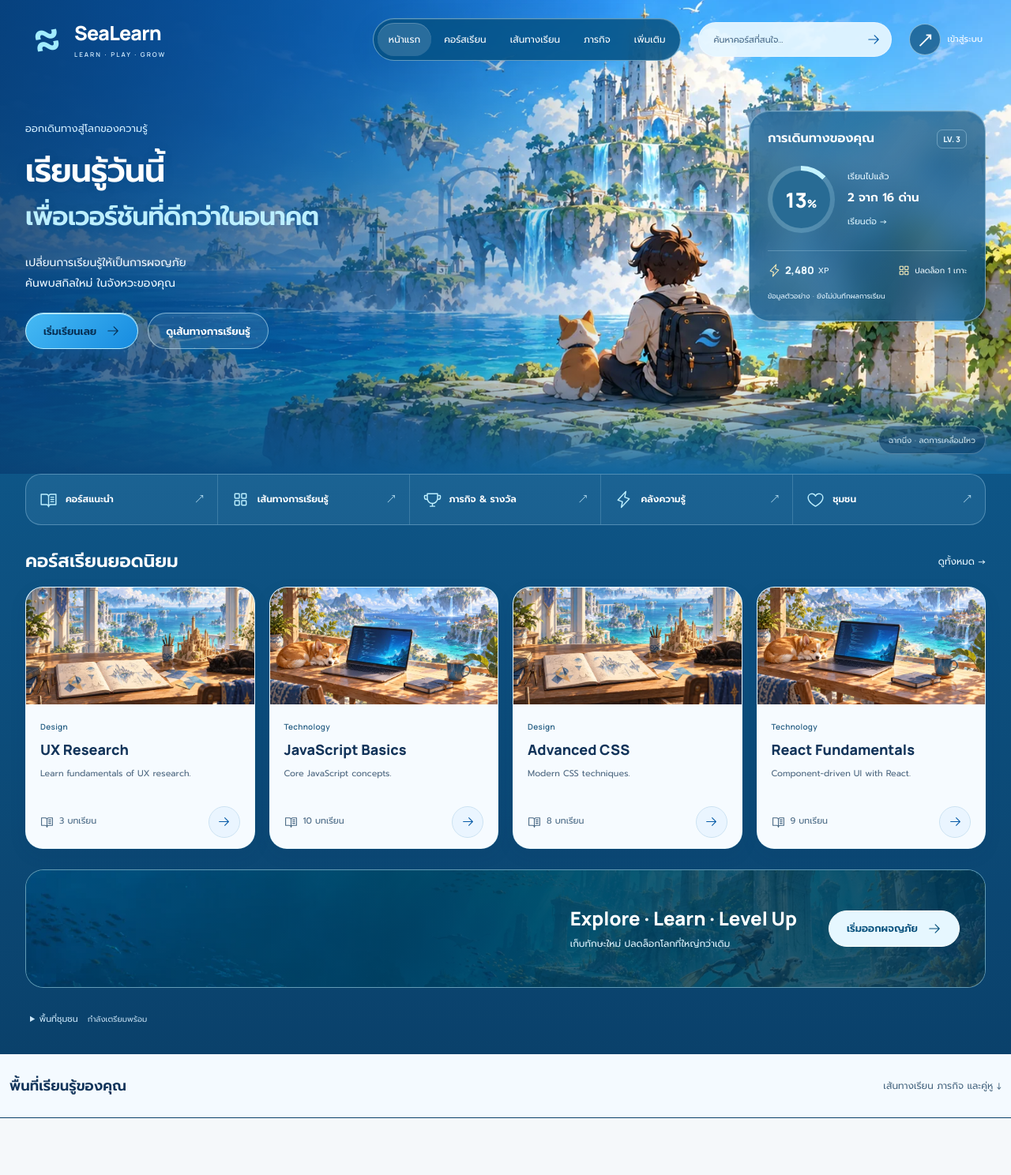
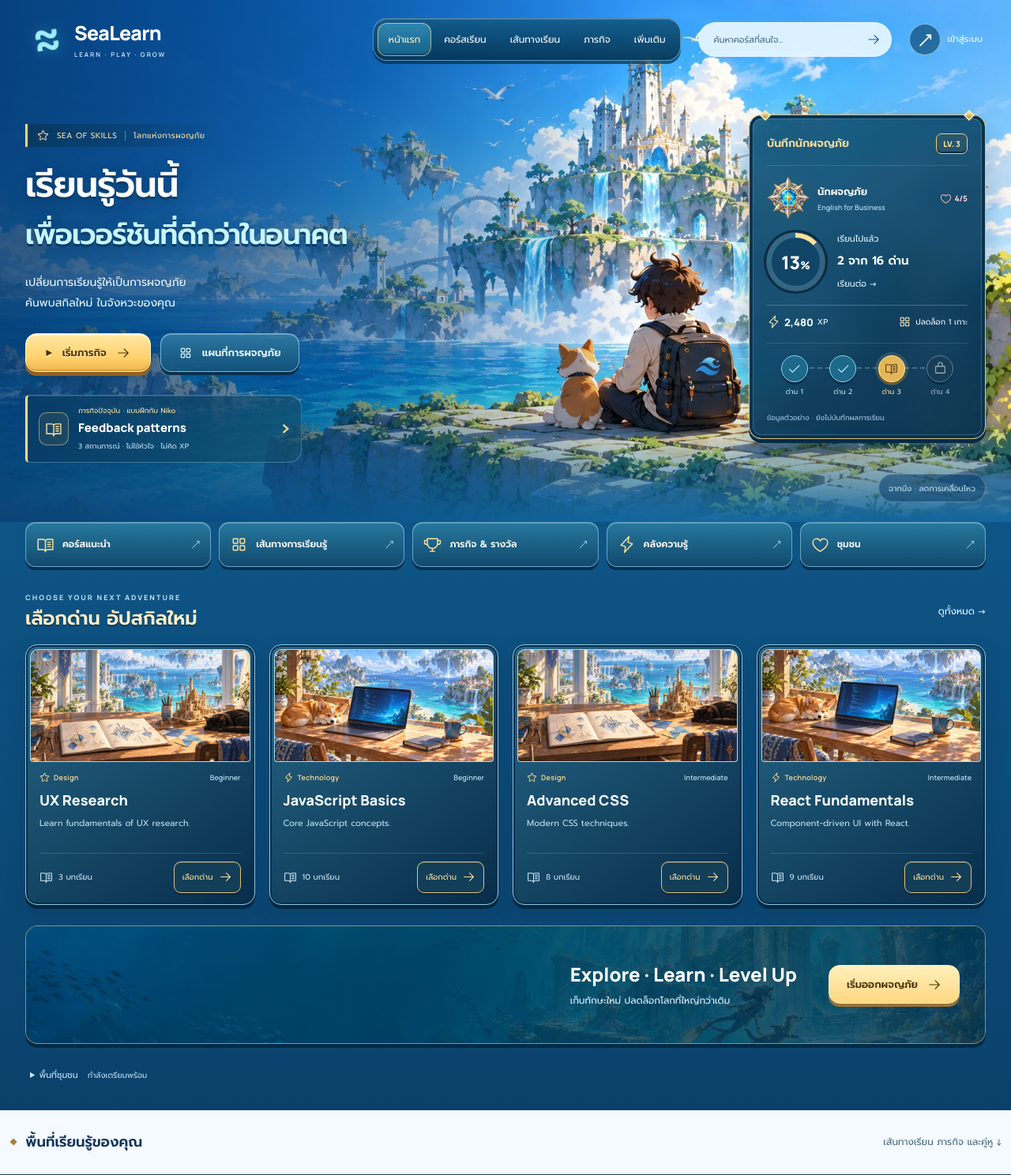
Before and after one commit to grxm2/NextSkill_205_247_261, an ASP.NET Core app: page /Home in a window 1280 px wide. Shown: the whole page at 79% size. Before the commit the page ends 1416 px from the top, so only its background shows below. Run offline with ASP.NET Core 8, Linux system fonts and the light colour scheme; some libraries are stand-ins or nearby versions.

Commit message:
Give SeaLearn a game HUD and playable quest entry

```diff
--- a/NextSkill_205_247_261/Views/Home/Index.cshtml
+++ b/NextSkill_205_247_261/Views/Home/Index.cshtml
@@ -1,7 +1,7 @@
 @model HomeDashboardViewModel
 @{
     ViewData["Title"] = "SeaLearn | โลกแห่งการเรียนรู้";
-    ViewData["PageClass"] = "sealearn-home";
+    ViewData["PageClass"] = "sealearn-home sea-game";
     Layout = "_HomeLayout";
     var currentLesson = Model.Lessons.FirstOrDefault(lesson => lesson.Status == "current");
     var completedCount = Model.Lessons.Count(lesson => lesson.Status == "completed");
@@ -9,6 +9,7 @@
 @section Styles {
     <link rel="stylesheet" href="~/css/journey-path.css" asp-append-version="true" />
     <link rel="stylesheet" href="~/css/sealearn.css" asp-append-version="true" />
+    <link rel="stylesheet" href="~/css/sea-game.css" asp-append-version="true" />
 }
 @section Scripts {
     <script src="~/js/journey-path.js" asp-append-version="true" defer></script>
--- a/NextSkill_205_247_261/Views/Shared/_SeaCourseCard.cshtml
+++ b/NextSkill_205_247_261/Views/Shared/_SeaCourseCard.cshtml
@@ -7,12 +7,12 @@
         <img src="~/images/@thumbnail" alt="" width="768" height="512" loading="lazy" />
     </a>
     <div class="sea-course-info">
-        <span class="sea-category">@Model.Category</span>
+        <div class="sea-course-tags"><span class="sea-category"><span class="icon @(Model.Category == "Technology" ? "icon-lightning" : "icon-star")" aria-hidden="true"></span>@Model.Category</span><span class="sea-difficulty">@Model.Level</span></div>
         <h3><a asp-controller="Home" asp-action="Details" asp-route-id="@Model.Id">@Model.Title</a></h3>
         <p>@Model.Description</p>
         <div class="sea-course-bottom">
             <span><span class="icon icon-book" aria-hidden="true"></span>@Model.Lessons.Count บทเรียน</span>
-            <a asp-controller="Home" asp-action="Details" asp-route-id="@Model.Id" aria-label="ดูรายละเอียด @Model.Title"><span class="icon icon-arrow-right" aria-hidden="true"></span></a>
+            <a asp-controller="Home" asp-action="Details" asp-route-id="@Model.Id" aria-label="ดูรายละเอียด @Model.Title">เลือกด่าน <span class="icon icon-arrow-right" aria-hidden="true"></span></a>
         </div>
     </div>
 </article>
--- a/NextSkill_205_247_261/Views/Shared/_SeaLearnHome.cshtml
+++ b/NextSkill_205_247_261/Views/Shared/_SeaLearnHome.cshtml
@@ -1,5 +1,6 @@
 @model HomeDashboardViewModel
 @{
+    var currentLesson = Model.Lessons.FirstOrDefault(lesson => lesson.Status == "current");
     var accountAction = User.Identity?.IsAuthenticated == true
         ? (User.IsInRole("Admin") ? "AdminDashboard" : "Dashboard") : "Login";
 }
@@ -47,18 +48,28 @@
         </div>
         <div class="sea-hero-inner">
             <div class="sea-hero-copy">
-                <p class="sea-kicker">ออกเดินทางสู่โลกของความรู้</p>
+                <p class="sea-kicker"><span class="icon icon-star" aria-hidden="true"></span> SEA OF SKILLS <span class="sea-kicker-divider" aria-hidden="true"></span> โลกแห่งการผจญภัย</p>
                 <h1 id="sea-title">เรียนรู้วันนี้<br /><span>เพื่อเวอร์ชันที่ดีกว่าในอนาคต</span></h1>
                 <p class="sea-subtitle">เปลี่ยนการเรียนรู้ให้เป็นการผจญภัย<br />ค้นพบสกิลใหม่ ในจังหวะของคุณ</p>
                 <div class="sea-actions">
-                    <a class="sea-button sea-primary" asp-controller="Courses" asp-action="Enrollment">เริ่มเรียนเลย <span class="icon icon-arrow-right" aria-hidden="true"></span></a>
-                    <a class="sea-button sea-secondary" href="#learning-path">ดูเส้นทางการเรียนรู้</a>
+                    <button type="button" class="sea-button sea-primary" data-sea-practice aria-haspopup="dialog"><span class="sea-play" aria-hidden="true">▶</span> <span data-sea-practice-label>เริ่มภารกิจ</span> <span class="icon icon-arrow-right" aria-hidden="true"></span></button>
+                    <a class="sea-button sea-secondary" href="#learning-path"><span class="icon icon-grid" aria-hidden="true"></span> แผนที่การผจญภัย</a>
+                </div>
+                <div class="sea-active-quest">
+                    <span class="sea-quest-mark"><span class="icon icon-book" aria-hidden="true"></span></span>
+                    <div><p>ภารกิจปัจจุบัน · แบบฝึกกับ Niko</p><strong>@currentLesson?.Title</strong><span>3 สถานการณ์ · ไม่ใช้หัวใจ · ไม่คิด XP</span></div>
+                    <span class="sea-quest-direction" aria-hidden="true">›</span>
                 </div>
             </div>
             <aside class="sea-progress sea-glass" aria-labelledby="sea-progress-title">
                 <div class="sea-panel-heading">
-                    <h2 id="sea-progress-title">การเดินทางของคุณ</h2>
+                    <h2 id="sea-progress-title">บันทึกนักผจญภัย</h2>
                     <span class="sea-level">LV. @Model.CurrentLevel</span>
+                </div>
+                <div class="sea-player">
+                    <img src="~/images/sea-compass-emblem.webp" alt="" width="128" height="128" />
+                    <div><strong>@Model.LearnerName</strong><span>English for Business</span></div>
+                    <span class="sea-player-hearts"><span class="icon icon-heart" aria-hidden="true"></span>@Model.Hearts/@Model.MaxHearts</span>
                 </div>
                 <div class="sea-progress-main">
                     <div class="sea-ring" style="--sea-progress: @Model.CourseProgress" role="img" aria-label="ความคืบหน้าตัวอย่าง @Model.CourseProgress เปอร์เซ็นต์">
@@ -70,6 +81,19 @@
                     <span><span class="icon icon-lightning" aria-hidden="true"></span><strong>@Model.TotalXp.ToString("N0")</strong> XP</span>
                     <span><span class="icon icon-grid" aria-hidden="true"></span>ปลดล็อก @Model.UnlockedIslands เกาะ</span>
                 </div>
+                <nav class="sea-mini-map" aria-label="ด่านเรียนใกล้คุณ">
+                    @foreach (var lesson in Model.Lessons.Take(4))
+                    {
+                        @if (lesson.Status == "locked")
+                        {
+                            <span class="sea-map-stop is-locked"><span class="icon icon-lock" aria-hidden="true"></span><small>ด่าน @lesson.Number</small><span class="sr-only">ยังไม่ปลดล็อก</span></span>
+                        }
+                        else
+                        {
+                            <a class="sea-map-stop is-@lesson.Status" href="#lesson-@lesson.Number" aria-label="@(lesson.Status == "completed" ? "ทบทวน" : "ไปยัง") ด่าน @lesson.Number @lesson.Title"><span class="icon @(lesson.Status == "completed" ? "icon-check" : "icon-book")" aria-hidden="true"></span><small>ด่าน @lesson.Number</small></a>
+                        }
+                    }
+                </nav>
                 @if (Model.IsProgressPreview)
                 {
                     <p class="sea-preview">ข้อมูลตัวอย่าง · ยังไม่บันทึกผลการเรียน</p>
@@ -87,7 +111,7 @@
             <a href="#sea-community"><span class="icon icon-heart" aria-hidden="true"></span><strong>ชุมชน</strong><span aria-hidden="true">↗</span></a>
         </nav>
         <section class="sea-courses" id="sea-courses" aria-labelledby="sea-courses-title">
-            <div class="sea-section-top"><h2 id="sea-courses-title">คอร์สเรียนยอดนิยม</h2><a asp-controller="Home" asp-action="Courses">ดูทั้งหมด <span aria-hidden="true">→</span></a></div>
+            <div class="sea-section-top"><div><p class="sea-selection-label">CHOOSE YOUR NEXT ADVENTURE</p><h2 id="sea-courses-title">เลือกด่าน อัปสกิลใหม่</h2></div><a asp-controller="Home" asp-action="Courses">ดูทั้งหมด <span aria-hidden="true">→</span></a></div>
             <div class="sea-course-grid">
                 @foreach (var course in Model.PopularCourses)
                 {
--- /dev/null
+++ b/NextSkill_205_247_261/wwwroot/css/sea-game.css
@@ -0,0 +1,249 @@
+/* Game menu presentation. All progress and unlock states still come from the MVC model. */
+#nextskill-home.sea-game {
+    --game-gold: #ffd57b;
+    --game-gold-edge: #b68635;
+    --game-navy: #083859;
+    --game-blue: #17638c;
+}
+#nextskill-home.sea-game .sea-nav nav {
+    padding: 5px;
+    border-radius: 18px;
+    border-color: #b8eaff70;
+    background: linear-gradient(#145a86eb, #063555ef);
+    box-shadow: inset 0 1px 0 #d7f6ff35, 0 4px 0 #032d4ab3;
+}
+#nextskill-home.sea-game .sea-nav nav > a,
+#nextskill-home.sea-game .sea-more summary { border-radius: 12px; }
+#nextskill-home.sea-game .sea-nav nav > a[aria-current] {
+    color: #fff1c6;
+    background: linear-gradient(#3086b2, #146188);
+    box-shadow: inset 0 0 0 1px #ffdc8eaa, inset 0 -3px 0 #07466b;
+}
+#nextskill-home.sea-game .sea-brand-symbol {
+    text-shadow: 0 3px 0 #075587;
+    filter: drop-shadow(0 0 8px #68e1ff33);
+}
+#nextskill-home.sea-game .sea-hero-inner { min-height: 650px; padding-top: 145px; }
+#nextskill-home.sea-game .sea-hero { min-height: 650px; }
+#nextskill-home.sea-game .sea-kicker {
+    display: inline-flex;
+    align-items: center;
+    gap: 10px;
+    padding: 6px 12px;
+    margin-bottom: 18px;
+    border-left: 3px solid var(--game-gold);
+    color: #ffe3a0;
+    background: linear-gradient(90deg,#063759cc,#06375905);
+    font-size: 10px;
+    letter-spacing: .4px;
+}
+#nextskill-home.sea-game .sea-kicker .icon { width: 15px; height: 15px; }
+#nextskill-home.sea-game .sea-kicker-divider { width: 1px; height: 12px; background: #fff2b95c; }
+#nextskill-home.sea-game .sea-hero h1 {
+    font-size: clamp(37px,3.5vw,51px);
+    text-shadow: 0 3px 0 #063c6b, 0 6px 22px #032d4a55;
+}
+#nextskill-home.sea-game .sea-hero h1 > span { color: #c8f6ff; }
+#nextskill-home.sea-game .sea-button {
+    position: relative;
+    border-radius: 14px;
+    border-width: 1px;
+    min-height: 49px;
+    transition: transform .15s ease, filter .15s ease, box-shadow .15s ease;
+}
+#nextskill-home.sea-game .sea-primary {
+    padding-inline: 25px;
+    color: #4c320b;
+    background: linear-gradient(#ffe9a5, #ffd06b 65%, #efb54d);
+    border-color: #fff2bf;
+    box-shadow: inset 0 2px 0 #fff5d9, inset 0 -2px 0 #da9f37, 0 5px 0 #946121, 0 8px 18px #06314b55;
+    text-shadow: 0 1px 0 #fff2ba;
+}
+#nextskill-home.sea-game .sea-primary:hover {
+    transform: translateY(-2px);
+    filter: brightness(1.06);
+    color: #4c320b;
+    box-shadow: inset 0 2px 0 #fff5d9, inset 0 -2px 0 #da9f37, 0 7px 0 #946121, 0 10px 22px #06314b66;
+}
+#nextskill-home.sea-game .sea-primary:active { transform: translateY(3px); box-shadow: inset 0 2px 0 #fff5d9, 0 2px 0 #946121; }
+#nextskill-home.sea-game .sea-secondary {
+    color: #e8f9ff;
+    background: linear-gradient(#327da4d9,#135278e8);
+    border-color: #a1d9f3ab;
+    box-shadow: inset 0 1px 0 #e2faff55, 0 4px 0 #07314e;
+}
+#nextskill-home.sea-game .sea-secondary:hover { box-shadow: inset 0 1px 0 #e2faff55, 0 6px 0 #07314e; }
+#nextskill-home.sea-game .sea-play { font-size: 14px; filter: drop-shadow(0 1px 0 #ffebaa); }
+#nextskill-home.sea-game .sea-active-quest {
+    max-width: 350px;
+    display: flex;
+    align-items: center;
+    gap: 12px;
+    margin-top: 29px;
+    padding: 12px 14px;
+    border: 1px solid #a4deff55;
+    border-left: 3px solid #ffdc86;
+    border-radius: 5px 16px 16px 5px;
+    background: linear-gradient(100deg,#073c66ed,#134f6db8);
+    box-shadow: inset 0 1px 0 #e2f6ff22, 0 8px 24px #04375222;
+}
+#nextskill-home.sea-game .sea-quest-mark {
+    display: grid;
+    place-items: center;
+    width: 38px;
+    height: 42px;
+    flex-shrink: 0;
+    border: 1px solid #ffe3a47a;
+    border-radius: 10px;
+    background: #c299411a;
+    color: #ffe3a4;
+}
+#nextskill-home.sea-game .sea-active-quest p { margin: 0 0 3px; font-size: 9px; color: #ffe3a4; }
+#nextskill-home.sea-game .sea-active-quest strong { display: block; font: 800 15px/1.5 Manrope,sans-serif; color: #fff; }
+#nextskill-home.sea-game .sea-active-quest div > span { display: block; margin-top: 4px; font-size: 9px; color: #c7e4f6; }
+#nextskill-home.sea-game .sea-quest-direction { margin-left: auto; font-size: 28px; color: #ffda8a; }
+#nextskill-home.sea-game .sea-progress {
+    position: relative;
+    padding: 23px 22px 18px;
+    background: linear-gradient(145deg,#155b81eb,#062d4cf2);
+    border: 1px solid #e1bf78;
+    border-radius: 16px;
+    box-shadow: inset 0 0 0 4px #06324e, inset 0 0 0 5px #99d3ed40, 0 5px 0 #042b47, 0 15px 35px #00335140;
+}
+#nextskill-home.sea-game .sea-progress::before,
+#nextskill-home.sea-game .sea-progress::after {
+    content: '';
+    position: absolute;
+    width: 10px;
+    height: 10px;
+    background: linear-gradient(135deg,#fff0bb,#b98431);
+    border: 2px solid #ffe7a7;
+    transform: rotate(45deg);
+    top: -5px;
+    pointer-events: none;
+}
+#nextskill-home.sea-game .sea-progress::before { left: 15px; }
+#nextskill-home.sea-game .sea-progress::after { right: 15px; }
+#nextskill-home.sea-game .sea-panel-heading { padding-bottom: 14px; border-bottom: 1px solid #9ccbe933; }
+#nextskill-home.sea-game .sea-panel-heading h2 { font-size: 14px; color: #ffdf9a; }
+#nextskill-home.sea-game .sea-level { padding: 5px 8px; border: 1px solid #eed08d; color: #ffe4a4; background: #7e612622; box-shadow: inset 0 -2px 0 #052840; }
+#nextskill-home.sea-game .sea-player { display: flex; align-items: center; gap: 10px; padding-top: 14px; }
+#nextskill-home.sea-game .sea-player img { width: 54px; height: 54px; object-fit: contain; flex-shrink: 0; }
+#nextskill-home.sea-game .sea-player > div { min-width: 0; }
+#nextskill-home.sea-game .sea-player strong { color: #fff; font-size: 13px; display: block; overflow-wrap: anywhere; }
+#nextskill-home.sea-game .sea-player > div > span { display: block; margin-top: 2px; font: 600 9px/1.5 Manrope,sans-serif; color: #a9d5ec; }
+#nextskill-home.sea-game .sea-player-hearts { margin-left: auto; display: flex; align-items: center; gap: 3px; color: #ffd2d2; font: 800 10px Manrope,sans-serif; white-space: nowrap; }
+#nextskill-home.sea-game .sea-player-hearts .icon { width: 15px; height: 15px; color: #ffb4b1; }
+#nextskill-home.sea-game .sea-progress-main { padding: 16px 0; }
+#nextskill-home.sea-game .sea-ring { width: 73px; height: 73px; background: conic-gradient(#ffe19a calc(var(--sea-progress)*1%),#c5e8f026 0); box-shadow: 0 0 0 1px #ffe39c44, 0 0 0 4px #052d4a; }
+#nextskill-home.sea-game .sea-ring::before { background: #104567; }
+#nextskill-home.sea-game .sea-ring strong { font-size: 23px; }
+#nextskill-home.sea-game .sea-rewards { padding-top: 12px; }
+#nextskill-home.sea-game .sea-mini-map {
+    position: relative;
+    isolation: isolate;
+    display: grid;
+    grid-template-columns: repeat(4,minmax(0,1fr));
+    margin-top: 17px;
+    padding: 15px 4px 5px;
+    border-top: 1px solid #8bc7e333;
+}
+#nextskill-home.sea-game .sea-mini-map::before { content: ''; position: absolute; left: 24px; right: 24px; top: 30px; border-top: 2px dashed #83b6cd66; z-index: -1; }
+#nextskill-home.sea-game .sea-map-stop { display: flex; flex-direction: column; align-items: center; gap: 6px; color: #bce3f5; }
+#nextskill-home.sea-game .sea-map-stop > .icon { width: 33px; height: 33px; padding: 8px; mask-origin: content-box; mask-clip: content-box; background: #d4f2ff; }
+#nextskill-home.sea-game .sea-map-stop { position: relative; }
+#nextskill-home.sea-game .sea-map-stop::before { content: ''; position: absolute; width: 34px; height: 34px; top: 0; background: #1d698a; border: 1px solid #8cd7ee; border-radius: 50%; z-index: -1; box-shadow: 0 3px 0 #032d48; }
+#nextskill-home.sea-game .sea-map-stop small { font-size: 9px; }
+#nextskill-home.sea-game .sea-map-stop.is-current::before { background: #e4b658; border-color: #ffe8a3; box-shadow: 0 3px 0 #7b5c27, 0 0 0 4px #ffdd8b24; }
+#nextskill-home.sea-game .sea-map-stop.is-current > .icon { background: #573b14; }
+#nextskill-home.sea-game .sea-map-stop.is-current small { color: #ffe29b; }
+#nextskill-home.sea-game .sea-map-stop.is-locked { color: #a0bacb; }
+#nextskill-home.sea-game .sea-map-stop.is-locked::before { background: #173e56; border-color: #638299; }
+#nextskill-home.sea-game .sea-map-stop.is-locked > .icon { background: #a0bacb; }
+#nextskill-home.sea-game .sea-preview { margin-top: 13px; font-size: 9px; color: #a7c9df; }
+#nextskill-home.sea-game .sea-shortcuts { gap: 10px; border: 0; background: transparent; border-radius: 0; overflow: visible; }
+#nextskill-home.sea-game .sea-shortcuts > a {
+    padding: 16px 13px;
+    border: 1px solid #8fcae6a8;
+    border-radius: 13px;
+    background: linear-gradient(#2b7da1dd,#12496ce8);
+    box-shadow: inset 0 1px 0 #d8f7ff55, 0 4px 0 #042f50;
+}
+#nextskill-home.sea-game .sea-shortcuts > a:last-child { border: 1px solid #8fcae6a8; }
+#nextskill-home.sea-game .sea-shortcuts > a:hover { transform: translateY(-2px); background: linear-gradient(#328aaddd,#155677); }
+#nextskill-home.sea-game .sea-shortcuts .icon { color: #ffe1a0; }
+#nextskill-home.sea-game .sea-selection-label { color: #b8d9ed; font: 800 9px Manrope,sans-serif; letter-spacing: 2px; margin: 0 0 6px; }
+#nextskill-home.sea-game .sea-section-top h2 { color: #fff0c8; font-size: 24px; text-shadow: 0 2px 0 #063657; }
+#nextskill-home.sea-game .sea-course {
+    position: relative;
+    padding: 5px;
+    border: 1px solid #8fc7e3;
+    border-radius: 15px;
+    background: linear-gradient(145deg,#286888,#072d4a);
+    box-shadow: inset 0 0 0 2px #062d49, 0 5px 0 #042941, 0 10px 25px #032d4c3b;
+}
+#nextskill-home.sea-game .sea-course:hover { border-color: #ffe1a0; transform: translateY(-5px); box-shadow: inset 0 0 0 2px #062d49, 0 8px 0 #042941, 0 15px 30px #032d4c55; }
+#nextskill-home.sea-game .sea-course-art { border-radius: 10px 10px 4px 4px; border: 1px solid #95d6f755; }
+#nextskill-home.sea-game .sea-course-info { padding: 13px 12px 9px; }
+#nextskill-home.sea-game .sea-course-tags { display: flex; justify-content: space-between; align-items: center; gap: 8px; }
+#nextskill-home.sea-game .sea-category { display: flex; align-items: center; gap: 5px; color: #ffdc8f; font-size: 9px; }
+#nextskill-home.sea-game .sea-category .icon { width: 13px; height: 13px; }
+#nextskill-home.sea-game .sea-difficulty { color: #b5d8e9; font: 600 9px Manrope,sans-serif; }
+#nextskill-home.sea-game .sea-course-info h3 { color: #f2faff; font-size: 18px; margin-top: 10px; }
+#nextskill-home.sea-game .sea-course-info > p { color: #c2dce9; font-size: 11px; }
+#nextskill-home.sea-game .sea-course-bottom { padding-top: 10px; margin-top: 8px; border-top: 1px solid #a1cee033; }
+#nextskill-home.sea-game .sea-course-bottom > span { color: #c9e4f2; font-size: 10px; }
+#nextskill-home.sea-game .sea-course-bottom > a { width: auto; min-height: 40px; padding: 8px 10px; display: flex; gap: 7px; border-radius: 9px; border-color: #e0c07e; color: #ffe1a0; background: #133e57; font-size: 10px; box-shadow: inset 0 1px 0 #ffe2a02b, 0 2px 0 #03263e; }
+#nextskill-home.sea-game .sea-adventure { border-radius: 16px; border-color: #d8c48a99; box-shadow: inset 0 0 0 4px #064364, 0 5px 0 #032b46; }
+#nextskill-home.sea-game .sea-adventure .sea-button { background: linear-gradient(#fff0bb,#ffd782); color: #4c320b; border-color: #ffedb7; box-shadow: 0 4px 0 #9c7335; }
+#nextskill-home.sea-game .sea-workspace > summary > span:first-child::before { content: '◆'; margin-right: 10px; color: #ad7e29; }
+@media (max-width:1240px) {
+    #nextskill-home.sea-game .sea-course-tags { gap: 5px; }
+    #nextskill-home.sea-game .sea-course-bottom > a { padding-inline: 7px; font-size: 9px; }
+    #nextskill-home.sea-game .sea-course-bottom > span { font-size: 9px; }
+}
+@media (max-width:1023px) {
+    #nextskill-home.sea-game .sea-nav nav { background: #0d466af7; }
+    #nextskill-home.sea-game .sea-hero-inner { min-height: 690px; padding-top: 175px; gap: 24px; }
+    #nextskill-home.sea-game .sea-hero { min-height: 690px; }
+    #nextskill-home.sea-game .sea-progress { padding: 22px 18px 17px; }
+    #nextskill-home.sea-game .sea-player img { width: 43px; height: 43px; }
+    #nextskill-home.sea-game .sea-player strong { font-size: 12px; }
+    #nextskill-home.sea-game .sea-player-hearts { font-size: 9px; }
+    #nextskill-home.sea-game .sea-active-quest { padding: 11px; gap: 10px; }
+    #nextskill-home.sea-game .sea-course-bottom > a { padding-inline: 12px; font-size: 10px; }
+}
+@media (max-width:767px) {
+    #nextskill-home.sea-game .sea-hero, #nextskill-home.sea-game .sea-hero-inner { min-height: 0; }
+    #nextskill-home.sea-game .sea-hero-inner { padding: 165px 22px 65px; gap: 32px; }
+    #nextskill-home.sea-game .sea-kicker { font-size: 8px; padding-inline: 9px; gap: 7px; }
+    #nextskill-home.sea-game .sea-kicker .icon { width: 13px; height: 13px; }
+    #nextskill-home.sea-game .sea-hero h1 { font-size: clamp(31px,8vw,42px); }
+    #nextskill-home.sea-game .sea-primary { padding-inline: 19px; }
+    #nextskill-home.sea-game .sea-button { min-height: 48px; font-size: 11px; }
+    #nextskill-home.sea-game .sea-active-quest { max-width: 420px; margin-top: 25px; }
+    #nextskill-home.sea-game .sea-progress { padding: 22px 20px 18px; }
+    #nextskill-home.sea-game .sea-player img { width: 54px; height: 54px; }
+    #nextskill-home.sea-game .sea-player strong { font-size: 14px; }
+    #nextskill-home.sea-game .sea-shortcuts { gap: 9px; }
+    #nextskill-home.sea-game .sea-shortcuts > a { border-bottom: 1px solid #8fcae6a8; border-right: 1px solid #8fcae6a8; padding: 15px 11px; }
+    #nextskill-home.sea-game .sea-shortcuts > a:nth-child(2n) { border-right: 1px solid #8fcae6a8; }
+    #nextskill-home.sea-game .sea-shortcuts strong { font-size: 10px; }
+    #nextskill-home.sea-game .sea-selection-label { font-size: 8px; letter-spacing: 1.4px; }
+    #nextskill-home.sea-game .sea-section-top h2 { font-size: 21px; }
+    #nextskill-home.sea-game .sea-course-info { padding: 12px 7px 8px; }
+    #nextskill-home.sea-game .sea-course-info h3 { font-size: 15px; }
+    #nextskill-home.sea-game .sea-difficulty { display: none; }
+    #nextskill-home.sea-game .sea-course-bottom { flex-direction: column; align-items: stretch; gap: 10px; }
+    #nextskill-home.sea-game .sea-course-bottom > a { justify-content: center; min-height: 42px; }
+}
+@media (prefers-reduced-motion:reduce) {
+    #nextskill-home.sea-game .sea-button:hover,
+    #nextskill-home.sea-game .sea-button:active,
+    #nextskill-home.sea-game .sea-course:hover,
+    #nextskill-home.sea-game .sea-shortcuts > a:hover { transform: none !important; filter: none; }
+}
+@media (prefers-reduced-transparency:reduce) {
+    #nextskill-home.sea-game .sea-progress,
+    #nextskill-home.sea-game .sea-active-quest { background: #104b70; backdrop-filter: none; -webkit-backdrop-filter: none; }
+}
--- a/NextSkill_205_247_261/wwwroot/js/niko-coach.js
+++ b/NextSkill_205_247_261/wwwroot/js/niko-coach.js
@@ -77,6 +77,9 @@
         counter.textContent = `${total} / 3`;
         counter.setAttribute('aria-label', `ฝึกแล้ว ${total} จาก 3 สถานการณ์`);
         start.firstChild.textContent = total === 3 ? 'ทบทวน 3 ประโยค ' : total ? 'ฝึกต่ออีกนิด ' : 'ฝึก 1 นาที ';
+        document.querySelectorAll('[data-sea-practice-label]').forEach(label => {
+            label.textContent = total === 3 ? 'ทบทวนภารกิจ' : total ? 'ทำภารกิจต่อ' : 'เริ่มภารกิจ';
+        });
         document.getElementById('buddy-greeting').textContent = [
             'ลองเริ่มฟีดแบ็กจากจุดที่ทำได้ดี ฝึกกับฉันสักข้อไหม?',
             'เริ่มคุยได้แล้ว ต่อไปลองเสนอทางเลือกอย่างสุภาพกัน',
@@ -165,7 +168,9 @@
         if (summary.hidden) { heading.focus({ preventScroll: true }); pose('read', event); }
         else document.getElementById('niko-summary-title').focus({ preventScroll: true });
     }
-    start.addEventListener('click', openPractice);
+    [start, ...document.querySelectorAll('[data-sea-practice]')].forEach(button => {
+        button.addEventListener('click', openPractice);
+    });
     document.getElementById('niko-show-hint').addEventListener('click', event => {
         hint.textContent = questions[index].hint; hint.hidden = false;
         pose('think', event);
```
Also changed, not shown: docs/SEALEARN-ART.md (+6 -0 lines), scripts/verify-sealearn.cjs (+19 -0 lines), NextSkill_205_247_261/wwwroot/images/sea-compass-emblem.webp (added), README-SEALEARN.md.
